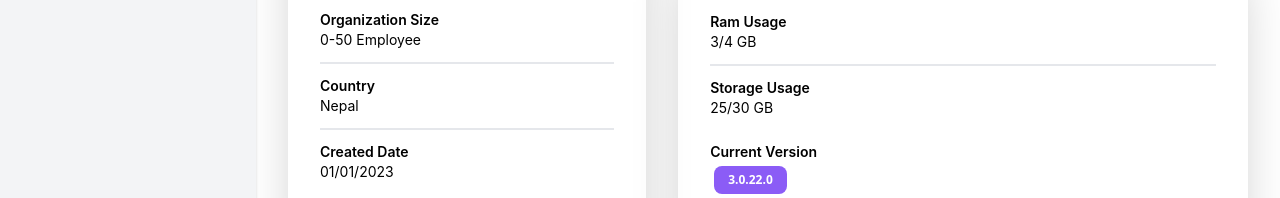
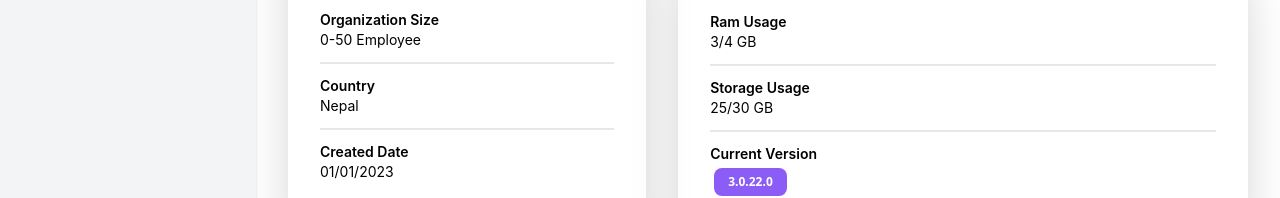
Before and after one commit to Aashish97/react-admin-dashboard, a React (Create React App) app: page /client/detail in a window 1280 px wide. Shown: the part 584-782 px from the top of the page. Built offline with nearby package versions, Linux system fonts and the light colour scheme.

Commit message:
add border bottom

```diff
--- a/src/components/ClientDetailOverview.js
+++ b/src/components/ClientDetailOverview.js
@@ -79,7 +79,7 @@ export default class ClientFullDetail extends PureComponent {
                 <p className="font-semibold">Ram Usage</p>
                 <p>3/4 GB</p>
               </div>
-              <div className="py-3">
+              <div className="border-b-2 py-3">
                 <p className="font-semibold">Storage Usage</p>
                 <p>25/30 GB</p>
               </div>
```
